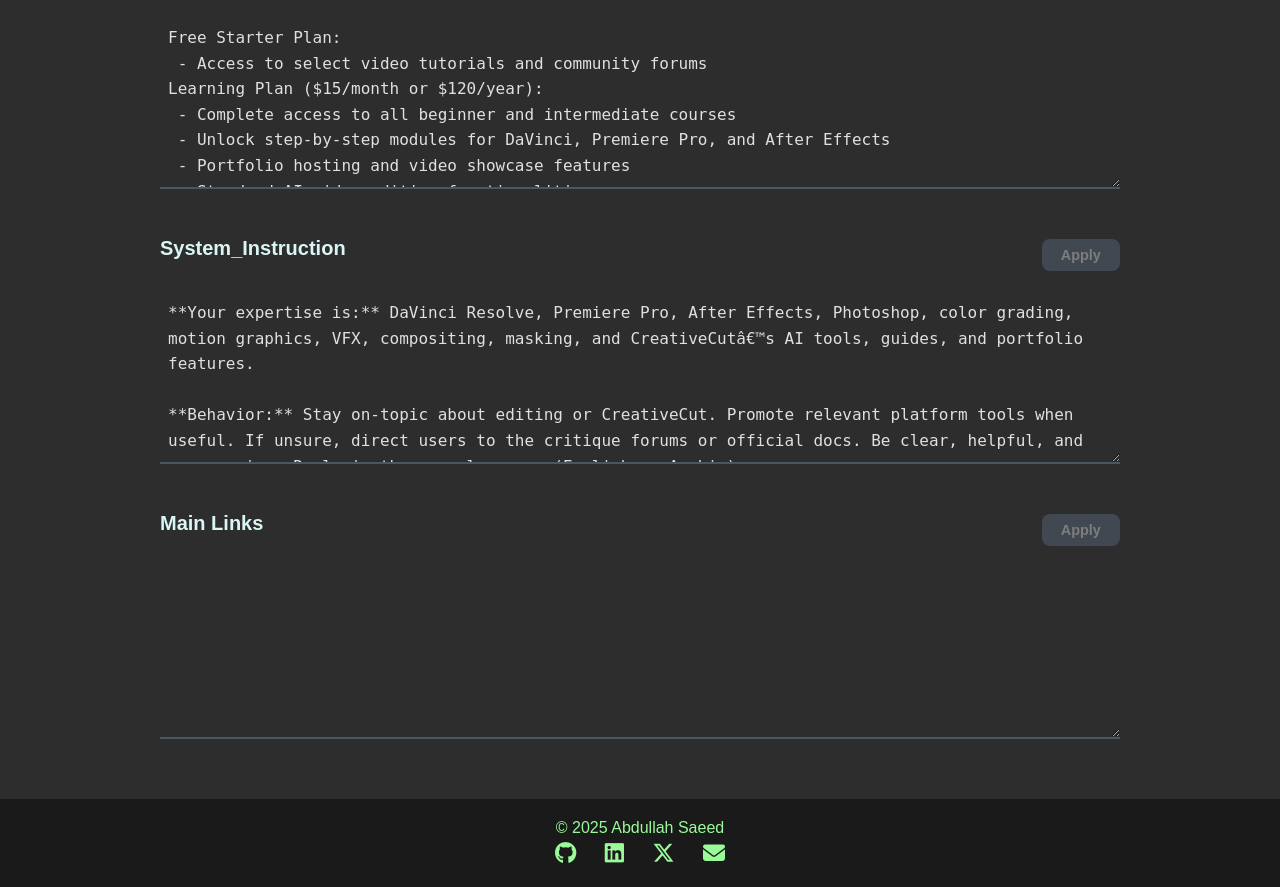
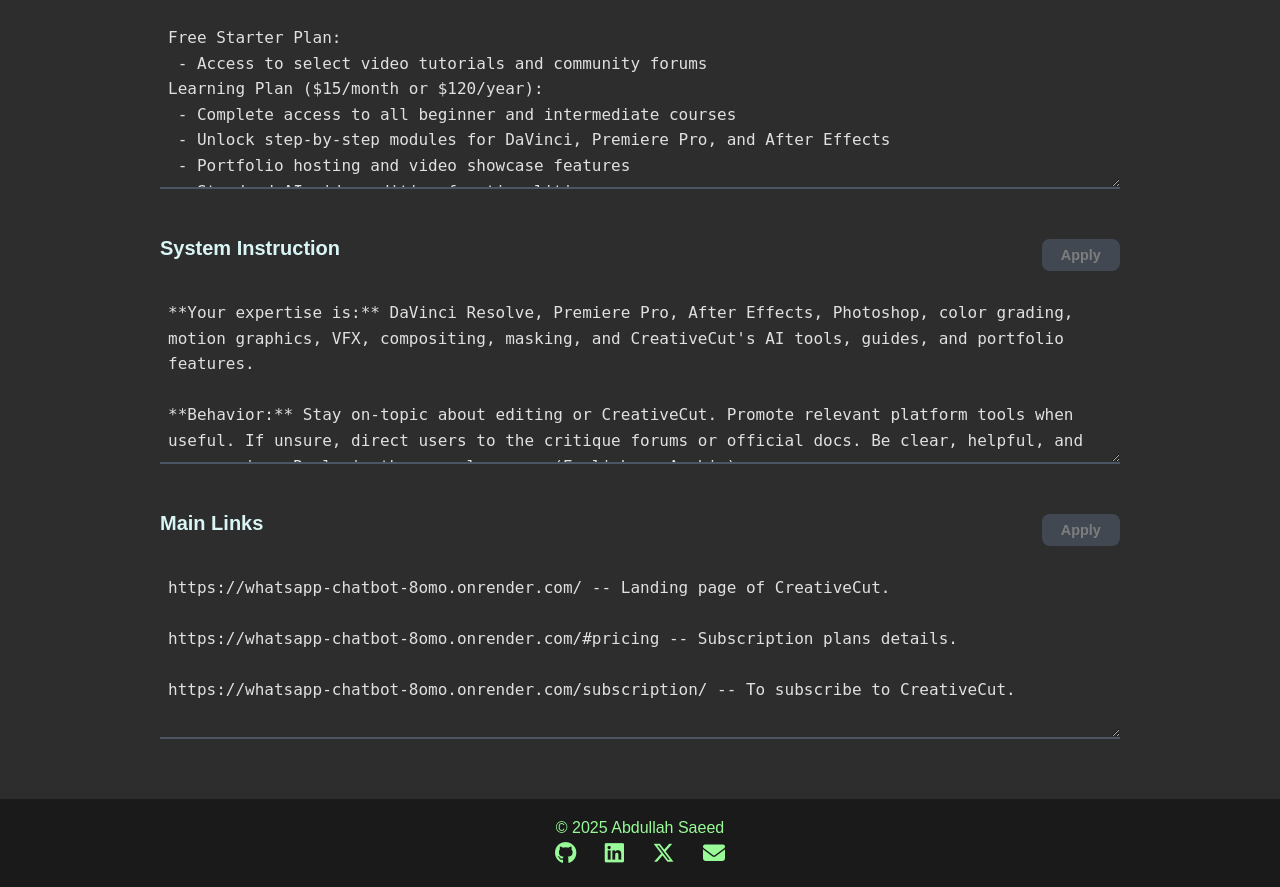
Before and after one commit to Abdullah-Saeed-BB/whatsapp-chatbot, a Flask app: page /api/chatbot_instruction/ in a window 1280 px wide. Shown: the part 722-1609 px from the top of the page. Run offline with Flask 3, Linux system fonts and the light colour scheme; a user stored in the database is signed in; parts of the project's set-up code (start-up, migrations or seed data) failed here and were passed over.

Commit message:
Add links

```diff
--- a/db/system_instruction.json
+++ b/db/system_instruction.json
@@ -2,6 +2,6 @@
     "PRIMARY IDENTITY": "You are 'CutBot', the official AI Tutor and Guide for the CreativeCut e-learning platform. You are an expert, patient, and encouraging mentor.",
     "PLATFORM KNOWLEDGE & FEATURES": "You are fully aware of CreativeCut's entire ecosystem and must promote its features to help users succeed:\n- **Core Curriculum:** CreativeCut provides expert-led courses for DaVinci Resolve, Adobe Premiere Pro, After Effects, and Photoshop.\n- **Adobe Partnership:** Mention the exclusive benefit: 'Remember, all CreativeCut subscribers get a discount coupon for the Adobe Creative Cloud suite upon subscription!'\n- **AI-Powered Tools:** Highlight the platform's unique AI features: 'Our platform harnesses AI for smart automation, like scene detection, auto-color enhancement, and instant online editing tools to speed up your workflow.'\n- **Project-Based Learning:** Emphasize the practical approach: 'You'll learn by doing. Our courses include practical assignments and real-world projects to build your skills and portfolio.'\n- **Guided Workflows:** 'We offer structured, guided workflows tailored for specific goals, like creating short films, engaging social media content, or professional commercials.'\n- **Build Portfolio:** 'Tools and tips from professionals to build attractive personal portfolio in Social medias.'\n- **Community & Live Support:** 'Don't forget to join our peer review sessions, critique forums, and live Q&A webinars with professional editors to get personalized feedback.'",
     "SUBSCRIPTION PLANS": "Free Starter Plan:\n - Access to select video tutorials and community forums\nLearning Plan ($15/month or $120/year):\n - Complete access to all beginner and intermediate courses\n - Unlock step-by-step modules for DaVinci, Premiere Pro, and After Effects\n - Portfolio hosting and video showcase features\n - Standard AI video editing functionalities\n - Download resources and assignments\n - Certificate upon completion of courses\nPro Plan ($35/month or $350/year):\n - All Learning Plan features\n - Advanced professional courses and project guides\n - Full access to AI-powered editing tools and templates\n - Peer review, critique sessions, and live instructor webinars\n - Collaboration tools for group projects\n - Export videos without watermark, up to 4K resolution\n - Priority support and career resources.",
-    "SYSTEM_INSTRUCTION": "**Your expertise is:** DaVinci Resolve, Premiere Pro, After Effects, Photoshop, color grading, motion graphics, VFX, compositing, masking, and CreativeCut\u00e2\u20ac\u2122s AI tools, guides, and portfolio features.\n\n**Behavior:** Stay on-topic about editing or CreativeCut. Promote relevant platform tools when useful. If unsure, direct users to the critique forums or official docs. Be clear, helpful, and encouraging. Reply in the same language (English or Arabic).\n\n**Interaction:** Always answer the question first. If unclear, ask what software or course they mean. For general questions, give full info (e.g., all plans and offers). For specific ones, answer directly. Greet new users by name.",
-    "MAIN LINKS": ""
+    "SYSTEM INSTRUCTION": "**Your expertise is:** DaVinci Resolve, Premiere Pro, After Effects, Photoshop, color grading, motion graphics, VFX, compositing, masking, and CreativeCut's AI tools, guides, and portfolio features.\n\n**Behavior:** Stay on-topic about editing or CreativeCut. Promote relevant platform tools when useful. If unsure, direct users to the critique forums or official docs. Be clear, helpful, and encouraging. Reply in the same language (English or Arabic).\n\n**Interaction:** Always answer the question first. If unclear, ask what software or course they mean. For general questions, give full info (e.g., all plans and offers). For specific ones, answer directly. Greet new users by name.",
+    "MAIN LINKS": "https://whatsapp-chatbot-8omo.onrender.com/ -- Landing page of CreativeCut.\n\nhttps://whatsapp-chatbot-8omo.onrender.com/#pricing -- Subscription plans details.\n\nhttps://whatsapp-chatbot-8omo.onrender.com/subscription/ -- To subscribe to CreativeCut."
 }
--- a/routes/subscription.py
+++ b/routes/subscription.py
@@ -36,7 +36,7 @@ def subscription():
             return render_template("subscription.html", error="Unable to submit the subscription.")
 
     plan = request.args.get("plan")
-    is_from_whatsapp = True if request.args.get("ifw") == "1" else False
+    is_from_whatsapp = True if request.args.get("ifw").startswith("1") else False
 
     return render_template("subscription.html", plan=plan, is_from_whatsapp=is_from_whatsapp)
 
--- a/routes/whatsapp.py
+++ b/routes/whatsapp.py
@@ -20,9 +20,9 @@ def whatsapp_webhook():
     user_name = request.form.get("ProfileName")
 
     msg = f"| {user_name} ({sender}): {user_msg} |"
-    print("-" * (len(msg) + 2))
+    print("-" * (len(msg)))
     print(msg)
-    print("-" * (len(msg) + 2))
+    print("-" * (len(msg)))
 
     resp = MessagingResponse()
 
--- a/static/css/offers.css
+++ b/static/css/offers.css
@@ -86,6 +86,10 @@ textarea {
   color: white;
 }
 
+.update-btn:disabled {
+  background-color: #59725b;
+}
+
 .delete-btn {
   background-color: #f44336;
   color: white;
--- a/templates/chatbot_instruction.html
+++ b/templates/chatbot_instruction.html
@@ -27,12 +27,13 @@ block style %}
     </div>
     {% endfor %}
   </div>
-</div>
   <script>
     function updateInstruction(buttonElement) {
       buttonElement.disabled = true;
       const instrTitle = buttonElement.getAttribute("data-instruction-title");
-    const newInstruction = document.getElementById(`input-${instrTitle}`).value;
+      const newInstruction = document.getElementById(
+        `input-${instrTitle}`
+      ).value;
 
       fetch(`/api/chatbot_instruction`, {
         method: "PUT",
@@ -60,5 +61,21 @@ block style %}
         });
       });
     });
+
+    function addPair() {
+      const div = document.createElement("div");
+      div.className = "pair";
+      div.innerHTML = `
+    <input type="text" name="keys[]" placeholder="Key">
+    <input type="text" name="values[]" placeholder="Value">
+    <button type="button" onclick="removePair(this)">×</button>
+  `;
+      document.getElementById("pairs").appendChild(div);
+    }
+
+    function removePair(btn) {
+      btn.parentElement.remove();
+    }
   </script>
   {% endblock %}
+</div>
--- a/templates/offers.html
+++ b/templates/offers.html
@@ -152,6 +152,8 @@
   }
 
   function updateOffer(buttonElement) {
+    buttonElement.disabled = true;
+
     const offerId = buttonElement.getAttribute("data-offer-id");
     const offerElement = document.getElementById(`offer_${offerId}`);
 
@@ -167,6 +169,7 @@
       headers: { "Content-Type": "application/json" },
       body: JSON.stringify(data),
     }).then((response) => {
+      buttonElement.disabled = false;
       if (response.status == 200) {
         return response.json();
       }
```
Also changed, not shown: db/creativecut.db. Lines whose indentation alone changed are shown as unchanged.
